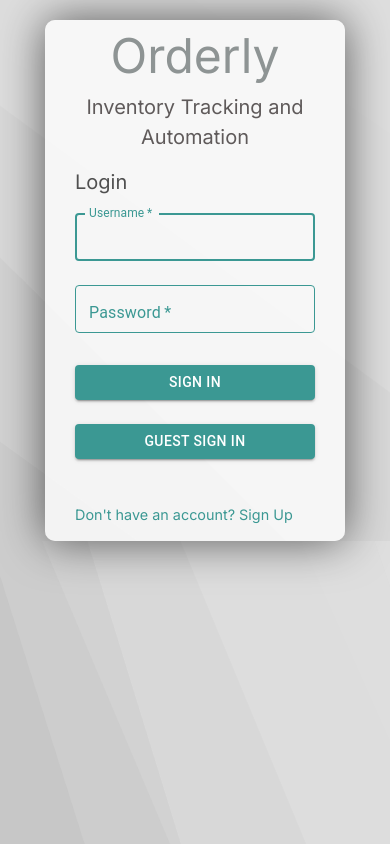
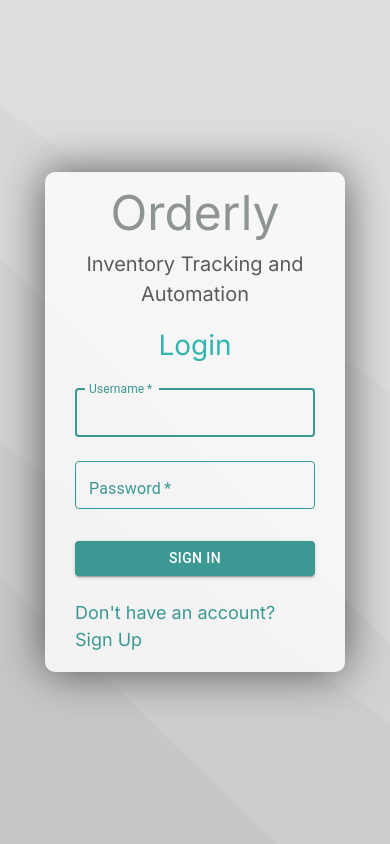
Before and after one commit to DallasSoftwareDevelopersTeamC/DSD_Team_C, a React (Vite) app in the folder client/: page /login in a window 390 px wide. Built offline with nearby package versions, Linux system fonts and the light colour scheme; no server answers; a web font is replaced by a local one.

Commit message:
fix some login styles

```diff
--- a/client/src/components/Login/LoginWindow.jsx
+++ b/client/src/components/Login/LoginWindow.jsx
@@ -67,7 +67,7 @@ export default function () {
     }
   };
 
-  const guests = {
+  /*   const guests = {
     Guest1: "Guest175070",
     Guest2: "Guest275070",
     Guest3: "Guest375070",
@@ -93,14 +93,14 @@ export default function () {
     );
 
     if (userData.user) {
-      return navigate(0);
+      return navigate("/");
     } else {
       setUserLoginErrorPrompt(userData.message);
       setLoading(false);
       return setPrompt(true);
     }
   };
-
+*/
   const goBack = async () => {
     setLoading(true);
     setUserAddedPrompt("");
@@ -184,7 +184,7 @@ export default function () {
               />
             ) : (
               <>
-                <p className="input-header">{login ? "Login" : "Register"}</p>
+                <p className="input-header">{login ? "Login" : "Sign Up"}</p>
                 <TextField
                   margin="normal"
                   required
@@ -224,7 +224,7 @@ export default function () {
                 >
                   {login ? "Sign In" : "Submit"}
                 </Button>
-                {login && (
+                {/*    {login && (
                   <Button
                     fullWidth
                     variant="contained"
@@ -235,7 +235,7 @@ export default function () {
                   >
                     Guest Sign In
                   </Button>
-                )}
+                )} */}
                 <div className="new-account-container">
                   <p
                     className="new-account-link"
--- a/client/src/components/Login/loginWindow.css
+++ b/client/src/components/Login/loginWindow.css
@@ -17,6 +17,8 @@
 .loginWindow-container {
   display: flex;
   justify-content: center;
+
+  align-items: center;
   flex-direction: column;
   background-color: #fefefec8;
   min-height: 500px;
@@ -32,7 +34,7 @@
   display: flex;
   flex-direction: row;
   align-items: center;
-  justify-content: space-between;
+  justify-content: center;
 }
 
 .companyID-prompt {
@@ -65,11 +67,15 @@
 .login-button {
   background-color: #3b9893 !important;
 }
+.login-button:hover {
+    cursor: pointer;
+   background-color: #d0dede;
+  }
 
 .new-account-container {
   display: flex;
   font-size: 0.9rem;
-  justify-content: space-between;
+  justify-content: center;
   margin-top: 13px;
 }
 
@@ -84,11 +90,13 @@
 
 .new-account-link {
   margin: 0;
+  margin-top: 10px;
+  font-size: large;
 }
 
 .new-account-link:hover {
   cursor: pointer;
-  color: white;
+  color: rgb(52, 155, 175);
 }
 
 .MuiOutlinedInput-notchedOutline {
@@ -133,17 +141,19 @@
 
 .input-header {
   margin: 0;
-  color: rgb(80, 80, 80);
-  font-size: 20px;
+  color: var(--logo-color);
+  font-size: 28px;
+  display: block;
+  margin: 0 auto 7px auto ;
 }
 
 
 @media only screen and (max-width: 768px) {
   .loginWindow-container {
     width: 300px;
-    height: auto;
     padding: 0;
     padding-bottom: 5px;
+
   }
 
   .input-container {
--- a/client/src/pages/LoginPage.jsx
+++ b/client/src/pages/LoginPage.jsx
@@ -6,12 +6,8 @@ import WelcomeMessage from '../components/Login/WelcomeMessage.jsx';
 function LoginPage() {
   return (
     <div className="login-welcome-container">
-      <div>
-        <LoginWindow />
-      </div>
-      {/*     <div>
-        <WelcomeMessage />
-      </div> */}
+      <LoginWindow />
+      {/* <WelcomeMessage /> */}
     </div>
   );
 }
--- a/client/src/pages/loginPage.css
+++ b/client/src/pages/loginPage.css
@@ -7,10 +7,9 @@
   background-attachment: fixed;
   background-size: cover;
   height: 100vh;
-  gap: 150px;
 }
 
-@media only screen and (max-width: 768px) {
+/* @media only screen and (max-width: 768px) {
   .login-welcome-container {
     flex-direction: column;
     justify-content: space-between;
@@ -18,4 +17,4 @@
     height: auto;
     padding-top: 20px;
   }
-}
+} */
```
